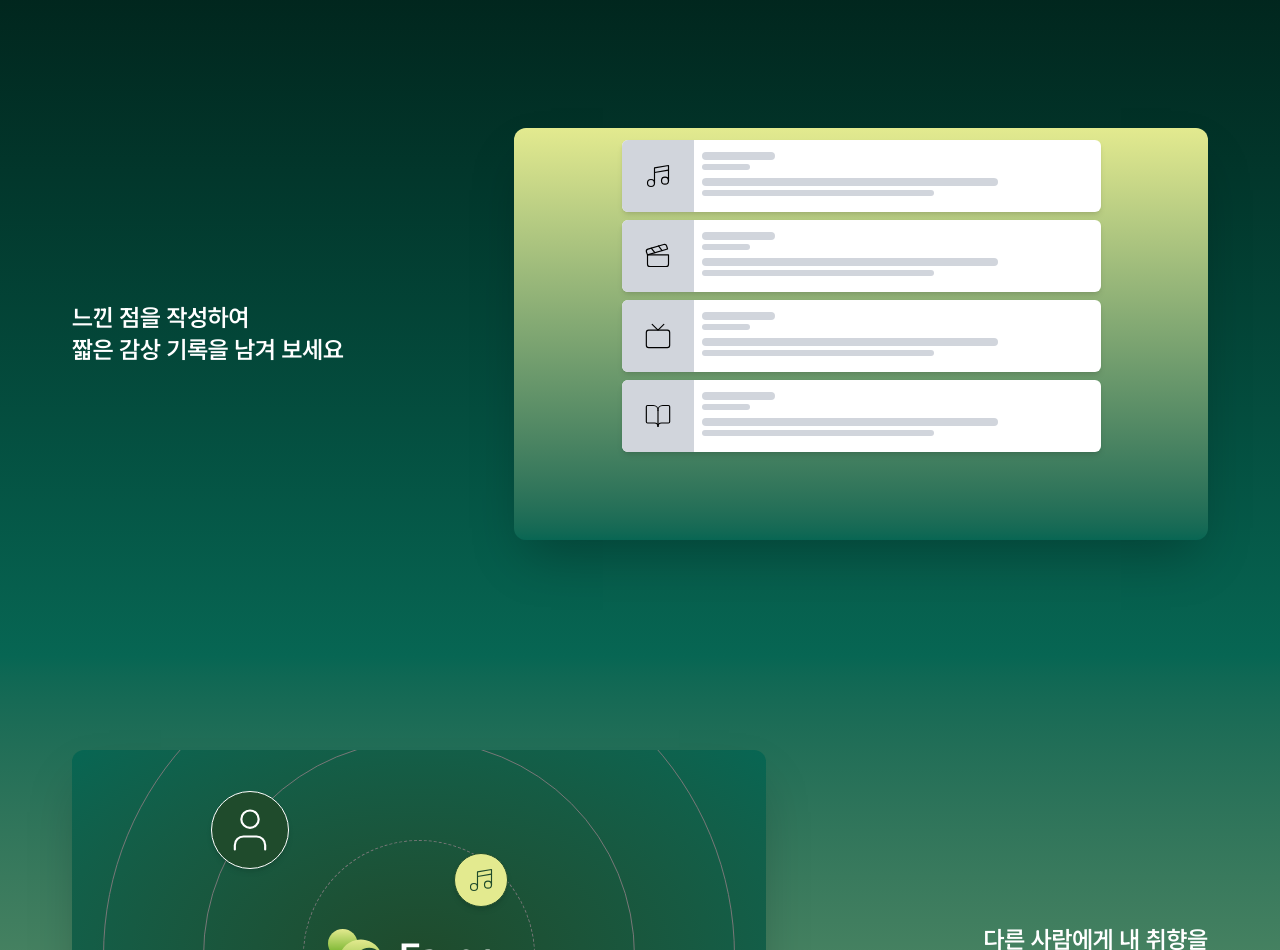
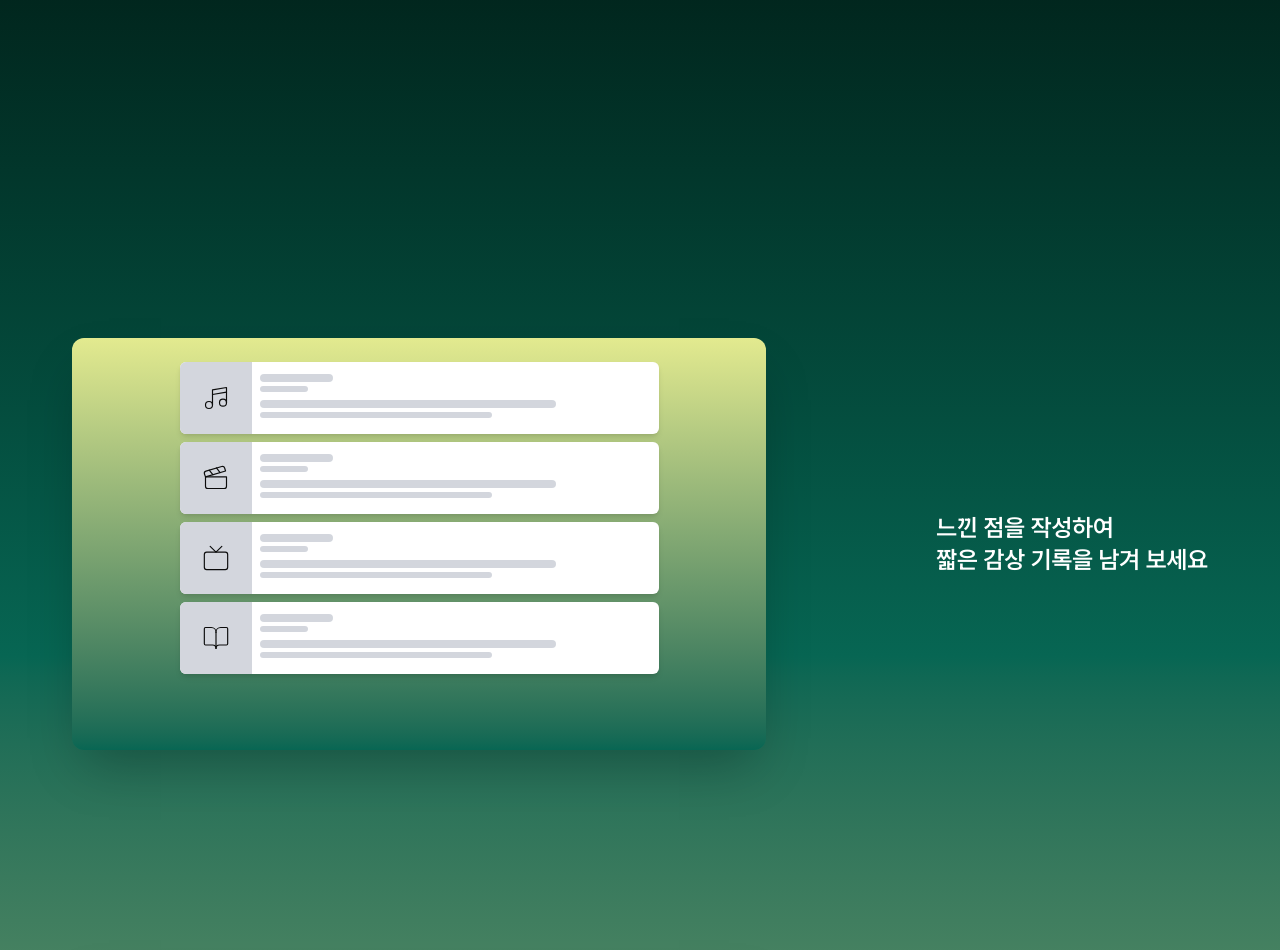
Before and after one commit to qpalkim/Favory, a Next.js app: page / in a window 1280 px wide. Shown: the part 1600-2550 px from the top of the page. Built offline with nearby package versions, Linux system fonts and the light colour scheme; a web font is replaced by a local one.

Commit message:
✨ feat : FirstSection 애니메이션 적용

```diff
--- a/src/app/(landing)/_components/FirstSection.tsx
+++ b/src/app/(landing)/_components/FirstSection.tsx
@@ -1,10 +1,18 @@
+"use client";
+import { motion } from "framer-motion";
 import { BookOpen, Clapperboard, Music4, Tv } from "lucide-react";
 import type { LucideIcon } from "lucide-react";
 
 function SkeletonRow({ Icon, label }: { Icon: LucideIcon; label: string }) {
   return (
-    <div className="flex min-h-[32px] min-w-[215px] gap-2 rounded-md bg-white shadow-md md:h-[50px] md:w-[336px] lg:h-[72px] lg:w-[479px]">
-      <div className="flex min-h-[32px] min-w-[32px] items-center justify-center rounded-tl-md rounded-bl-md bg-gray-300 md:w-[50px] lg:w-[72px]">
+    <motion.div
+      className="flex h-[32px] w-[215px] gap-2 rounded-md bg-white shadow-md md:h-[50px] md:w-[336px] lg:h-[72px] lg:w-[479px]"
+      variants={{
+        hidden: { opacity: 0, y: 20 },
+        visible: { opacity: 1, y: 0 },
+      }}
+    >
+      <div className="flex min-h-[32px] min-w-[32px] animate-pulse items-center justify-center rounded-tl-md rounded-bl-md bg-gray-300 md:w-[50px] lg:w-[72px]">
         <Icon
           strokeWidth={1}
           className="h-[14px] w-[14px] md:h-[19px] md:w-[19px] lg:h-[28px] lg:w-[28px]"
@@ -12,12 +20,12 @@ function SkeletonRow({ Icon, label }: { Icon: LucideIcon; label: string }) {
         />
       </div>
       <div className="py-1 md:py-2 lg:py-3">
-        <div className="h-[4px] w-[32px] rounded-md bg-gray-300 md:h-[5px] md:w-[52px] lg:h-[8px] lg:w-[73px]"></div>
-        <div className="mt-[2px] h-[3px] w-[20px] rounded-md bg-gray-300 md:mt-1 md:h-[4px] md:w-[24px] lg:h-[6px] lg:w-[48px]"></div>
-        <div className="mt-1 h-[4px] w-[132px] rounded-md bg-gray-300 md:h-[5px] md:w-[208px] lg:mt-2 lg:h-[8px] lg:w-[296px]"></div>
-        <div className="mt-[2px] h-[4px] w-[120px] rounded-md bg-gray-300 md:mt-1 md:h-[4px] md:w-[180px] lg:h-[6px] lg:w-[232px]"></div>
+        <div className="h-[4px] w-[32px] animate-pulse rounded-md bg-gray-300 md:h-[5px] md:w-[52px] lg:h-[8px] lg:w-[73px]"></div>
+        <div className="mt-[2px] h-[3px] w-[20px] animate-pulse rounded-md bg-gray-300 md:mt-1 md:h-[4px] md:w-[24px] lg:h-[6px] lg:w-[48px]"></div>
+        <div className="mt-1 h-[4px] w-[132px] animate-pulse rounded-md bg-gray-300 md:h-[5px] md:w-[208px] lg:mt-2 lg:h-[8px] lg:w-[296px]"></div>
+        <div className="mt-[2px] h-[4px] w-[120px] animate-pulse rounded-md bg-gray-300 md:mt-1 md:h-[4px] md:w-[180px] lg:h-[6px] lg:w-[232px]"></div>
       </div>
-    </div>
+    </motion.div>
   );
 }
 
@@ -30,19 +38,37 @@ export default function FirstSection() {
   ];
 
   return (
-    <section className="mx-auto flex w-fit flex-col justify-center px-4 lg:w-full lg:flex-row-reverse lg:items-center lg:justify-between">
-      <div className="h-[210px] w-[312px] overflow-hidden rounded-xl bg-gradient-to-b from-green-100 to-green-500 shadow-2xl md:h-[290px] md:w-[488px] lg:h-[412px] lg:w-[694px]">
-        <div className="flex flex-col items-center gap-2 p-3">
-          {skeletonItems.map((item) => (
-            <SkeletonRow key={item.label} Icon={item.icon} label={item.label} />
-          ))}
-        </div>
-      </div>
+    <motion.section
+      className="mx-auto flex w-fit flex-col justify-center px-4 pt-[210px] lg:w-full lg:flex-row lg:items-center lg:justify-between"
+      initial={{ opacity: 0, y: 50 }}
+      whileInView={{ opacity: 1, y: 0 }}
+      viewport={{ once: true, amount: 0.2 }}
+      transition={{ duration: 1, ease: "easeOut" }}
+    >
+      <motion.div
+        className="flex h-[210px] w-[312px] flex-col items-center gap-2 overflow-hidden rounded-xl bg-gradient-to-b from-green-100 to-green-500 p-3 shadow-2xl transition-transform duration-300 hover:scale-105 md:h-[290px] md:w-[488px] md:p-6 lg:h-[412px] lg:w-[694px]"
+        initial="hidden"
+        whileInView="visible"
+        viewport={{ once: true, amount: 0.2 }}
+        variants={{
+          hidden: {},
+          visible: {
+            transition: {
+              staggerChildren: 0.4,
+              delayChildren: 0.2,
+            },
+          },
+        }}
+      >
+        {skeletonItems.map((item) => (
+          <SkeletonRow key={item.label} Icon={item.icon} label={item.label} />
+        ))}
+      </motion.div>
       <h1 className="mt-6 text-lg font-semibold text-white md:mt-[52px] md:text-xl lg:mt-0 lg:text-2xl">
         느낀 점을 작성하여
         <br />
         짧은 감상 기록을 남겨 보세요
       </h1>
-    </section>
+    </motion.section>
   );
 }
```
